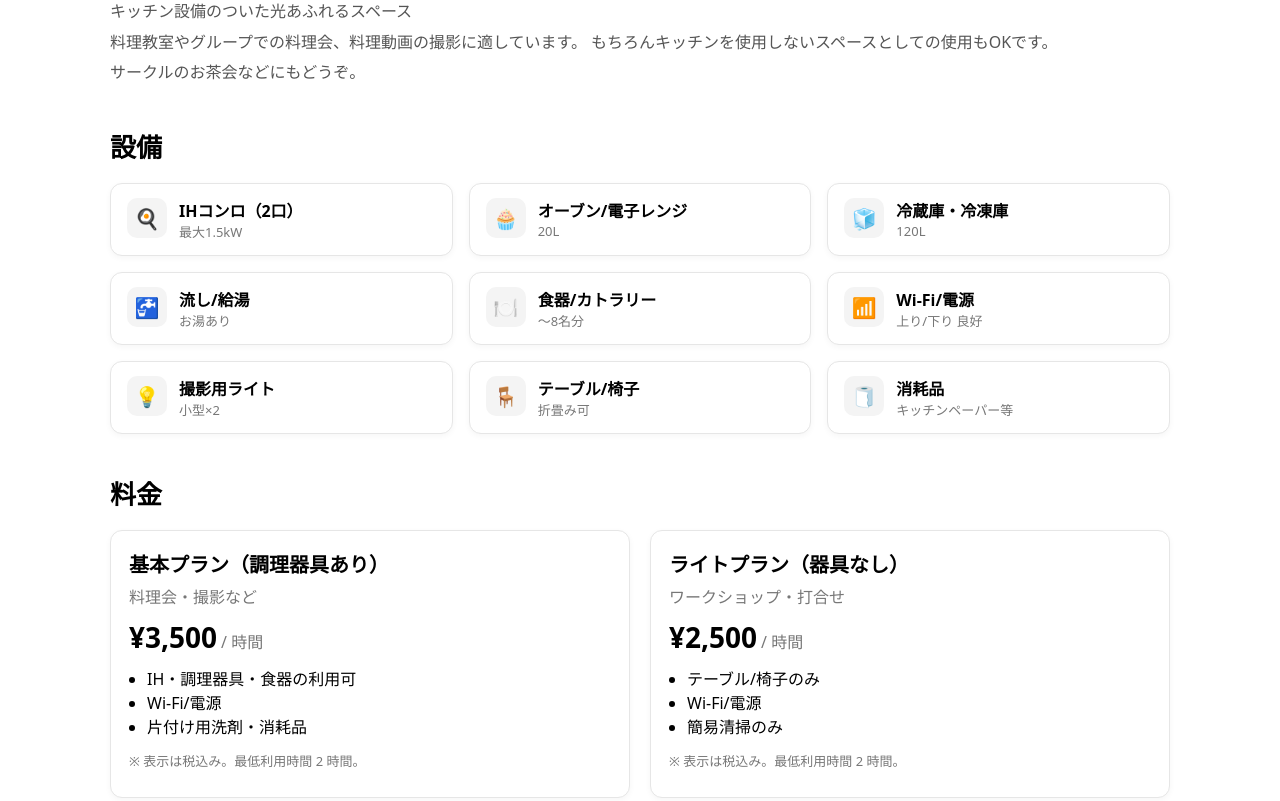
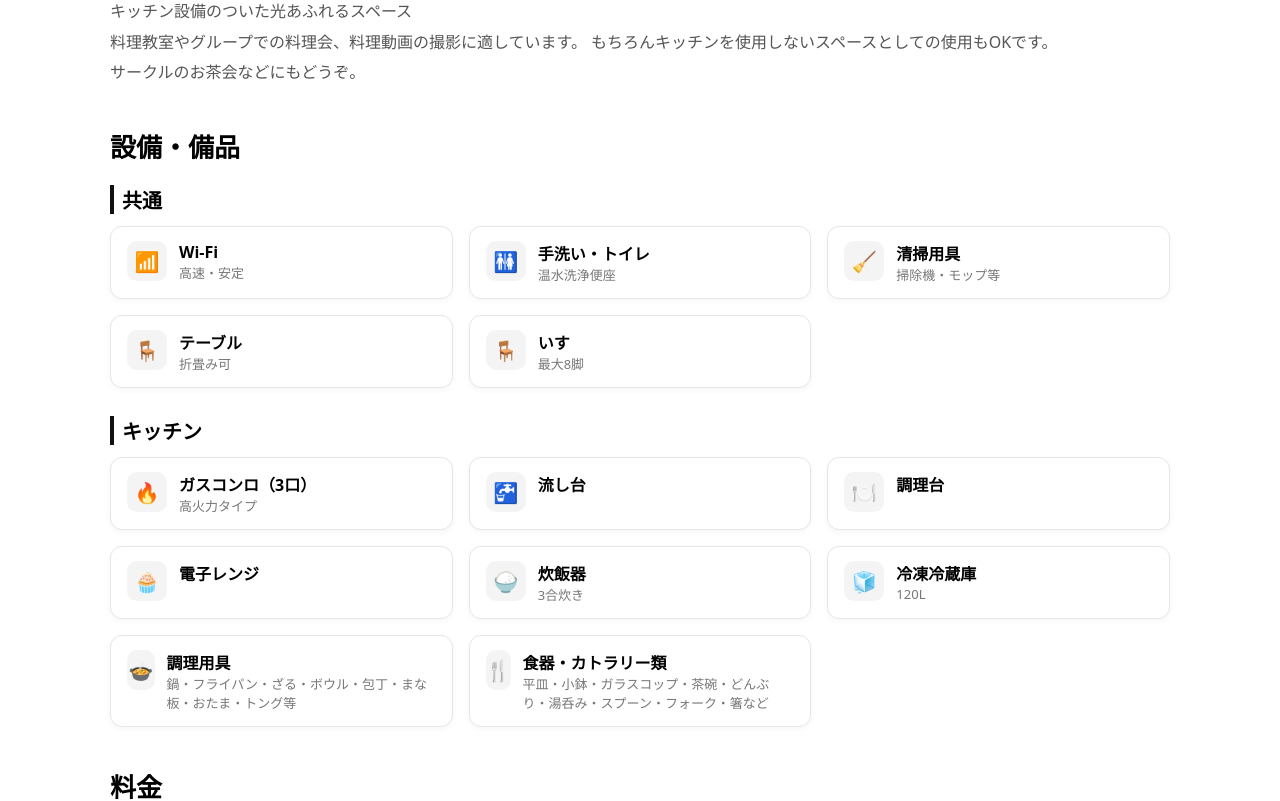
Before and after one commit to ksuwa55/kitchenstudio-site, a Next.js app: page /rental in a window 1280 px wide. Shown: the part 1020-1821 px from the top of the page. Built offline with nearby package versions, Linux system fonts and the light colour scheme.

Commit message:
change from feedback

```diff
--- a/app/contact/page.tsx
+++ b/app/contact/page.tsx
@@ -198,8 +198,7 @@ export default function ContactPage() {
         </div>
 
         <p className="formNote">
-          ※ 送信後の自動通知は管理者宛（メール等）に送られます。通知設定は
-          <code>/api/contact</code> 側で行ってください。
+          ※ ドメインgmail.comからのメールを受信できるように設定をお願いいたします。
         </p>
       </section>
     </main>
--- a/app/deli/page.tsx
+++ b/app/deli/page.tsx
@@ -85,8 +85,9 @@ export default function DeliPage() {
           <h2 className="secTitle">キャンセルポリシー</h2>
           <div className="policyCard">
             <ul>
-              <li>受け取り前日まで：無料</li>
-              <li>当日キャンセル：商品代金の 100%</li>
+              <li>受け取り２日前正午まで：無料</li>
+              <li>予約＝決済となりますが３日前までにキャンセルのご連絡を受けた場合返金いたします。決済方法により返金手数料をご負担いただく場合がございます。</li>
+              <li>２日前正午〜当日：商品代金の 100%</li>
             </ul>
             <p className="smallNote">仕込み開始後の内容変更はお受けできない場合があります。</p>
           </div>
--- a/app/globals.css
+++ b/app/globals.css
@@ -80,7 +80,7 @@ html, body { margin: 0; padding: 0; font-family: system-ui, -apple-system, "Sego
 
 .service-grid {
   display: grid;
-  grid-template-columns: 1.5fr 1fr;
+  grid-template-columns: 1.2fr 1fr;
   grid-template-rows: none;
   grid-auto-rows: 340px;
   gap: 20px;
--- a/app/rental/page.tsx
+++ b/app/rental/page.tsx
@@ -47,9 +47,13 @@ export default function Rental() {
 
         {/* 設備一覧 */}
         <section id="amenities" className="section">
-          <h2 className="secTitle">設備</h2>
+          <h2 className="secTitle">設備・備品</h2>
+
+          {amenities.map((group) => (
+            <div key={group.category} className="amenityGroup">
+              <h3 className="amenityCategory">{group.category}</h3>
               <div className="amenitiesGrid">
-            {amenities.map((a) => (
+                {group.items.map((a) => (
                   <div key={a.label} className="amenityCard">
                     <div className="iconWrap" aria-hidden>
                       {a.icon}
@@ -61,6 +65,8 @@ export default function Rental() {
                   </div>
                 ))}
               </div>
+            </div>
+          ))}
         </section>
 
         {/* 料金表 */}
@@ -163,30 +169,74 @@ export default function Rental() {
 }
 
 const amenities = [
-  { label: "IHコンロ（2口）", note: "最大1.5kW", icon: "🍳" },
-  { label: "オーブン/電子レンジ", note: "20L", icon: "🧁" },
-  { label: "冷蔵庫・冷凍庫", note: "120L", icon: "🧊" },
-  { label: "流し/給湯", note: "お湯あり", icon: "🚰" },
-  { label: "食器/カトラリー", note: "〜8名分", icon: "🍽️" },
-  { label: "Wi-Fi/電源", note: "上り/下り 良好", icon: "📶" },
-  { label: "撮影用ライト", note: "小型×2", icon: "💡" },
-  { label: "テーブル/椅子", note: "折畳み可", icon: "🪑" },
-  { label: "消耗品", note: "キッチンペーパー等", icon: "🧻" },
+  {
+    category: "共通",
+    items: [
+      { label: "Wi-Fi", note: "高速・安定", icon: "📶" },
+      { label: "手洗い・トイレ", note: "温水洗浄便座", icon: "🚻" },
+      { label: "清掃用具", note: "掃除機・モップ等", icon: "🧹" },
+      { label: "テーブル", note: "折畳み可", icon: "🪑" },
+      { label: "いす", note: "最大8脚", icon: "🪑" },
+    ],
+  },
+  {
+    category: "キッチン",
+    items: [
+      { label: "ガスコンロ（3口）", note: "高火力タイプ", icon: "🔥" },
+      { label: "流し台", icon: "🚰" },
+      { label: "調理台", icon: "🍽️" },
+      { label: "電子レンジ", icon: "🧁" },
+      { label: "炊飯器", note: "3合炊き", icon: "🍚" },
+      { label: "冷凍冷蔵庫", note: "120L", icon: "🧊" },
+      {
+        label: "調理用具",
+        note: "鍋・フライパン・ざる・ボウル・包丁・まな板・おたま・トング等",
+        icon: "🍲",
+      },
+      {
+        label: "食器・カトラリー類",
+        note: "平皿・小鉢・ガラスコップ・茶碗・どんぶり・湯呑み・スプーン・フォーク・箸など",
+        icon: "🍴",
+      },
+    ],
+  },
 ];
+
 
 const pricing = [
   {
-    title: "基本プラン（調理器具あり）",
-    caption: "料理会・撮影など",
-    price: "¥3,500",
+    title: "基本プラン（キッチン設備、調理器具あり）",
+    caption: "料理会、料理教室、料理動画等撮影、配信等",
+    price: "¥1,300",
     minHours: 2,
-    includes: ["IH・調理器具・食器の利用可", "Wi-Fi/電源", "片付け用洗剤・消耗品"],
+    includes: [
+      "キッチン設備・調理器具・食器の利用可",
+      "Wi-Fi/電源",
+      "片付け用洗剤・消耗品",
+      "※時間は準備から撤収までを含みます",
+    ],
   },
   {
-    title: "ライトプラン（器具なし）",
-    caption: "ワークショップ・打合せ",
-    price: "¥2,500",
+    title: "ライトプラン（キッチン部分の使用不可）",
+    caption: "料理以外のワークショップ、動画等の撮影、配信等",
+    price: "¥900",
     minHours: 2,
-    includes: ["テーブル/椅子のみ", "Wi-Fi/電源", "簡易清掃のみ"],
+    includes: [
+      "テーブル/椅子のみ利用可",
+      "Wi-Fi/電源",
+      "簡易清掃のみ",
+      "※時間は準備から撤収までを含みます",
+    ],
+  },
+  {
+    title: "営業プラン",
+    caption:
+      "期間限定レストラン・カフェ、フードフェスの商品作り等にご利用いただけます。",
+    price: "ご相談",
+    minHours: 0,
+    includes: [
+      "ご希望内容に応じて個別お見積り",
+      "お問い合わせフォームからご相談ください",
+    ],
   },
 ];
--- a/app/rental/rental.css
+++ b/app/rental/rental.css
@@ -72,6 +72,18 @@
 
 .rentalPage .amenityLabel { font-weight: 700; }
 .rentalPage .amenityNote { color: #777; font-size: 13px; }
+
+.rentalPage .amenityGroup {
+  margin-bottom: 28px;
+}
+
+.rentalPage .amenityCategory {
+  font-size: 20px;
+  font-weight: 700;
+  margin-bottom: 12px;
+  border-left: 4px solid #111;
+  padding-left: 8px;
+}
 
 /* 料金カード */
 .rentalPage .priceCards {
```
Also changed, not shown: app/access/page.tsx (+11 -9 lines), app/lesson/page.tsx (+2 -9 lines), app/page.tsx (+7 -6 lines). Lines whose indentation alone changed are shown as unchanged.
